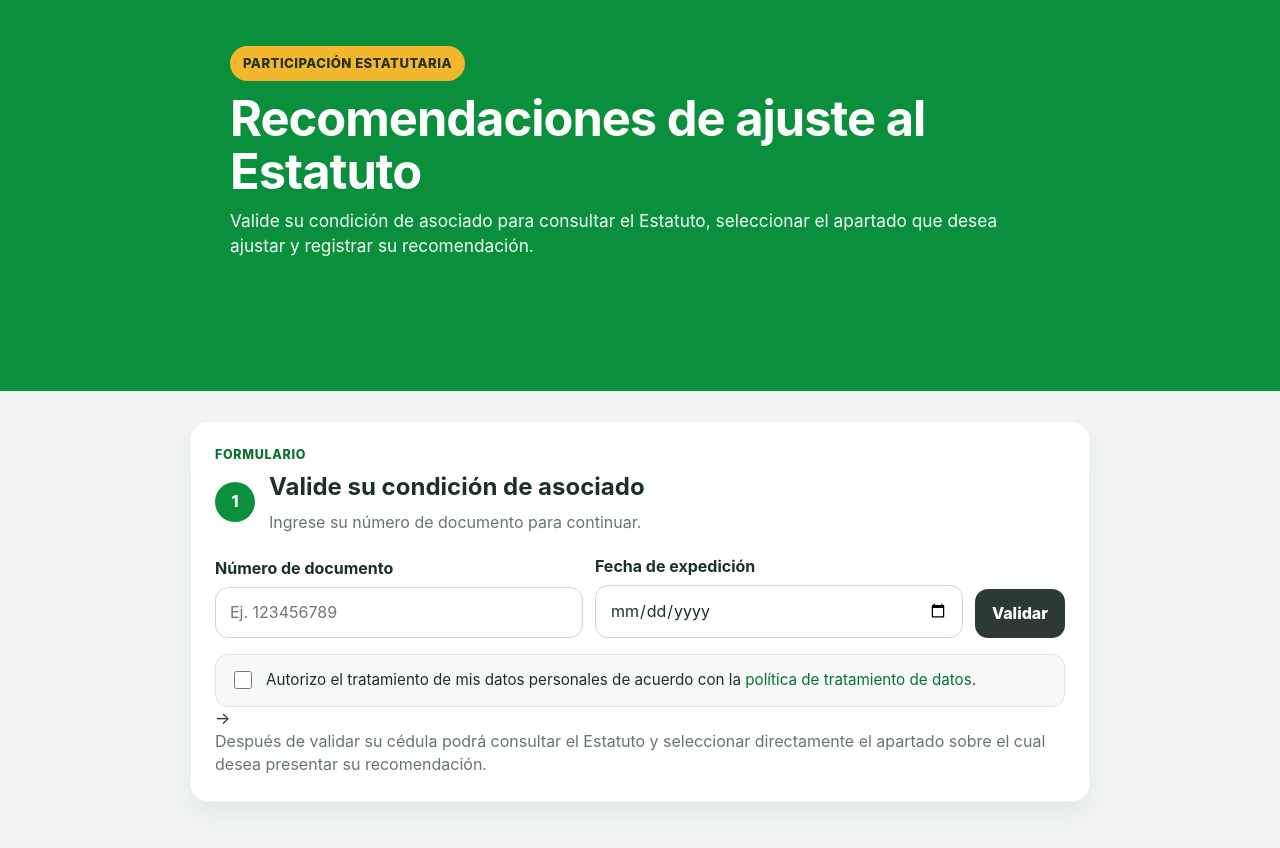
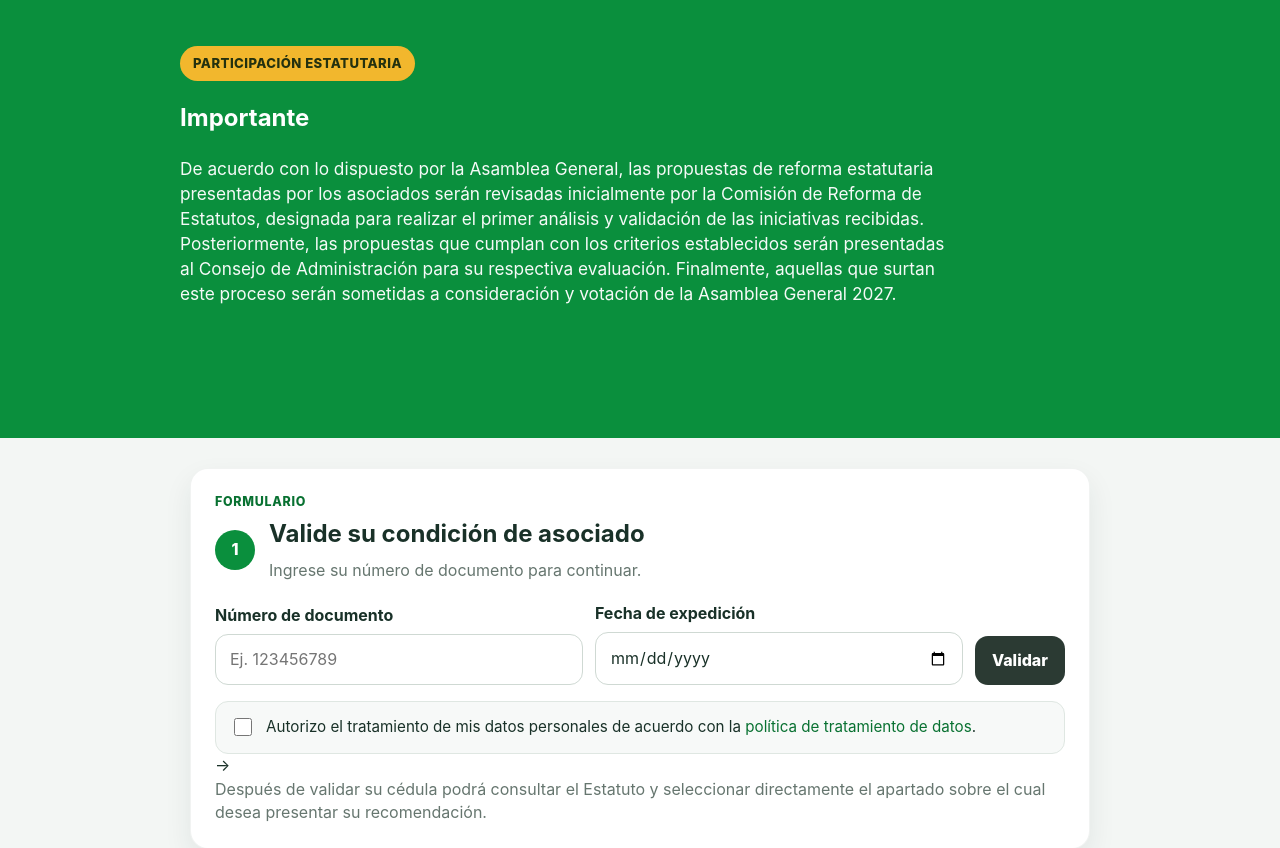
Before and after one commit to Coopetrol-tec/projects_calidad_frm_estatuto, a Flask app: page / in a window 1280 px wide. Shown: the part 77-925 px from the top of the page. Run offline with Flask 3, Linux system fonts and the light colour scheme; data comes from the database, SQL or seed files in the repository; some libraries are stand-ins or nearby versions.

Commit message:
Actualiza texto de la página de inicio con el proceso de revisión de propuestas
Co-Authored-By: Claude Opus 5.5 <noreply@anthropic.com>

```diff
--- a/static/css/styles.css
+++ b/static/css/styles.css
@@ -91,7 +91,7 @@ img { display: block; max-width: 100%; }
 }
 .public-hero { padding: 46px 0 132px; }
 .compact-hero { padding: 34px 0 98px; }
-.public-hero__content { max-width: 820px; }
+.public-hero__content { max-width: 920px; }
 .public-hero h1, .compact-hero h1 {
   margin: 12px 0 10px;
   line-height: 1.08;
--- a/templates/index.html
+++ b/templates/index.html
@@ -4,8 +4,8 @@
 <section class="public-hero public-hero--entry">
   <div class="shell public-hero__content">
     <span class="hero-badge">PARTICIPACIÓN ESTATUTARIA</span>
-    <h1>Recomendaciones de ajuste al Estatuto</h1>
-    <p>Valide su condición de asociado para consultar el Estatuto, seleccionar el apartado que desea ajustar y registrar su recomendación.</p>
+    <h2>Importante</h2>
+    <p>De acuerdo con lo dispuesto por la Asamblea General, las propuestas de reforma estatutaria presentadas por los asociados serán revisadas inicialmente por la Comisión de Reforma de Estatutos, designada para realizar el primer análisis y validación de las iniciativas recibidas. Posteriormente, las propuestas que cumplan con los criterios establecidos serán presentadas al Consejo de Administración para su respectiva evaluación. Finalmente, aquellas que surtan este proceso serán sometidas a consideración y votación de la Asamblea General 2027.</p>
   </div>
 </section>
 
```
